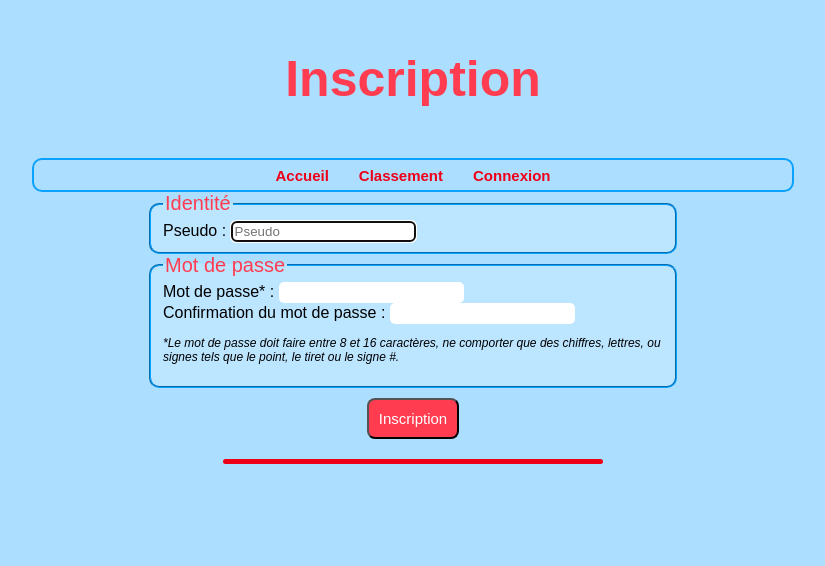
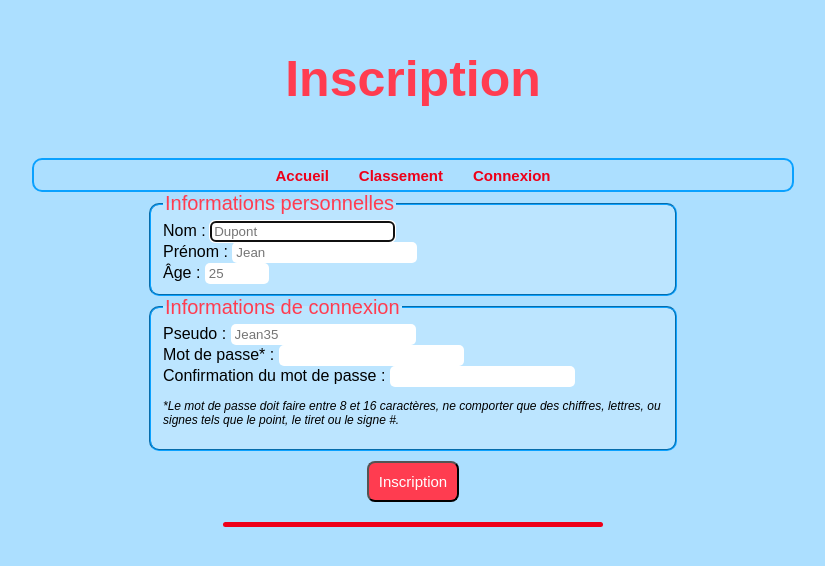
Before and after one commit to evanchr/festivoiturage, a PHP site: page /Inscription.php in a window 1280 px wide. Shown: the top 566 px of the page, without its empty margins (227-1052 px from the left). Run offline with PHP 8.4, Linux system fonts and the light colour scheme.

Commit message:
Connexion

```diff
--- a/Connexion.php
+++ b/Connexion.php
@@ -19,7 +19,7 @@
 		</a>
 	</div>
 
-	<form action="Validation.php" method="post">
+	<form action="ValidationConnexion.php" method="post">
 
 		<fieldset>
 			<legend>Identifiant et mot de passe</legend>
--- a/Inscription.php
+++ b/Inscription.php
@@ -6,36 +6,35 @@ include('dbfunction.inc.php');
 session_start();
 
 // arrivée des données : la page a reçu des données
-if (isset($_POST) && count($_POST)>0){
+if (isset($_POST) && count($_POST) > 0) {
 	// arrivée des données : trop ou pas assez de paramètres
-	if (count($_POST )!= 3)
+	if (count($_POST) != 3)
 		$erreur = 'Erreur dans le nombre de paramètres';
 	else
 		// arrivée des données : incomplètes
-	if (    ( isset( $_POST['pseudo'] ) && empty( $_POST['pseudo'] ) )
-	     || ( isset( $_POST['pass1'] ) && empty( $_POST['pass1']  ) )
-	     || ( isset( $_POST['pass2'] ) && empty( $_POST['pass2']  ) ) )
+		if ((isset($_POST['pseudo']) && empty($_POST['pseudo']))
+			|| (isset($_POST['pass1']) && empty($_POST['pass1']))
+			|| (isset($_POST['pass2']) && empty($_POST['pass2']))
+		)
 			$erreur = 'Données incomplètes';
 		else {
 			// tout est ok
 			// on teste les deux mots de passe
-		if ( $_POST['pass1'] != $_POST['pass2'] ){
+			if ($_POST['pass1'] != $_POST['pass2']) {
 				$erreur = 'Les 2 mots de passe sont différents.';
-		}
-		else {
+			} else {
 				$login = $_POST['pseudo'];
 				$pass = $_POST['pass1'];
 
 				$numuser = demande_ins($login);
-			if ( $numuser  == 0 ) {
+				if ($numuser  == 0) {
 					enregistre_ins($login, $pass);
 					// on connecte l'utilisateur en le mettant en session
 					session_start();
 					$_SESSION['pseudo'] = $login;
 					header('Location:membre.php');
 					die();
-			}
-			else {
+				} else {
 					$erreur = 'Un membre possède déjà ce login.';
 				}
 			}
@@ -46,47 +45,75 @@ if (isset($_POST) && count($_POST)>0){
 
 <!DOCTYPE html>
 <html lang="fr">
+
 <head>
 	<meta charset="utf-8">
 	<link rel="stylesheet" type="text/css" href="Quiz.php" media="all">
-	<title>QuizTime - Inscription</title>
+	<title>Festi'Covoit - Inscription</title>
 </head>
+
 <body>
 	<h1>Inscription</h1>
 
 	<div class="menu">
-	<a href="Home.php"><h4>Accueil</h4></a>
-	<a href="Classement.php"><h4>Classement</h4></a>
-	<a href="Connexion.php"><h4>Connexion</h4></a>
+		<a href="Home.php">
+			<h4>Accueil</h4>
+		</a>
+		<a href="Classement.php">
+			<h4>Classement</h4>
+		</a>
+		<a href="Connexion.php">
+			<h4>Connexion</h4>
+		</a>
 	</div>
 
-	<form action="Inscription.php" method="post">
+	<form action="ValidationInscription.php" method="post">
 
-		<fieldset><legend>Identité</legend>
+		<fieldset>
+			<legend>Informations personnelles</legend>
 
-			<label for="pseudo" class="inscription">Pseudo : </label>
-			<input id="pseudo" type="text" name="pseudo" minlength="2" placeholder="Pseudo" pattern="[a-zA-Z0-9]{2,}" class="champ" value="<?php if (isset($_POST['pseudo'])) echo htmlentities(trim($_POST['pseudo'])); ?>" required autofocus><br>
+			<label for="nom" class="inscription">Nom : </label>
+			<input id="nom" type="text" name="nom" minlength="2" placeholder="Dupont" pattern="[a-zA-Z]{2,}" class="champ" value="<?php if (isset($_POST['nom'])) echo htmlentities(trim($_POST['nom'])); ?>" required autofocus><br>
+
+			<label for="prenom" class="inscription">Prénom : </label>
+			<input id="prenom" type="text" name="prenom" minlength="2" placeholder="Jean" pattern="[a-zA-Z]{2,}" class="champ" value="<?php if (isset($_POST['prenom'])) echo htmlentities(trim($_POST['prenom'])); ?>" required><br>
+
+			<label for="age" class="inscription">Âge : </label>
+			<input id="age" type="number" name="age" minlength="2" placeholder="25" class="champ" min="0" max="100" pattern="[0-9]{0,3}" value="<?php if (isset($_POST['age'])) echo htmlentities(trim($_POST['age'])); ?>" required><br>
 
 		</fieldset>
 
-		<fieldset><legend>Mot de passe</legend>
+		<fieldset>
+			<legend>Informations de connexion</legend>
 
-			<label for="mdp1" class="inscription">	Mot de passe* : </label>
+			<label for="pseudo" class="inscription">Pseudo : </label>
+			<input id="pseudo" type="text" name="pseudo" minlength="2" placeholder="Jean35" class="champ" pattern="[a-zA-Z0-9]{2,}" value="<?php if (isset($_POST['pseudo'])) echo htmlentities(trim($_POST['pseudo'])); ?>" required><br>
+
+			<label for="mdp1" class="inscription"> Mot de passe* : </label>
 			<input type="password" name="pass1" id="mdp1" pattern="[a-zA-Z0-9\.\-#]{8,16}" class="champ" value="<?php if (isset($_POST['pass1'])) echo htmlentities(trim($_POST['pass1'])); ?>" required><br>
-			<label for="mdp2" class="inscription">	Confirmation du mot de passe : </label>
+
+			<label for="mdp2" class="inscription"> Confirmation du mot de passe : </label>
 			<input type="password" name="pass2" id="mdp2" pattern="[a-zA-Z0-9\.\-#]{8,16}" class="champ" value="<?php if (isset($_POST['pass2'])) echo htmlentities(trim($_POST['pass2'])); ?>" required><br>
 			<p class="conditions">
 				*Le mot de passe doit faire entre 8 et 16 caractères, ne comporter que des chiffres, lettres, ou signes tels que le point, le tiret ou le signe #.
 			</p>
-
+			<?php
+			if (isset($_GET['erreur'])) {
+				if ($_GET['erreur'] == 1) {
+					echo '<i>Veuillez bien remplir tous les champs</i>';
+				} else if ($_GET['erreur'] == 2) {
+					echo '<i>Les 2 mots de passe sont différents</i>';
+				} else if ($_GET['erreur'] == 3) {
+					echo '<i>Un membre possède déjà ce pseudo</i>';
+				}
+			}
+			?>
 		</fieldset>
 
-		<input class="envoi" type="submit" value="Inscription">
+		<input class="envoi" type="submit" name="envoyer" value="Inscription">
 	</form>
-<?php
-if (isset( $erreur ))
-	echo '<div id="error">'.$erreur.'</div>';
-?>
+
 	<hr>
 </body>
+
 </html>
```
Also changed, not shown: ValidationInscription.php (added, +39 -0 lines), ValidationConnexion.php (renamed from Validation.php). Lines whose indentation alone changed are shown as unchanged.
